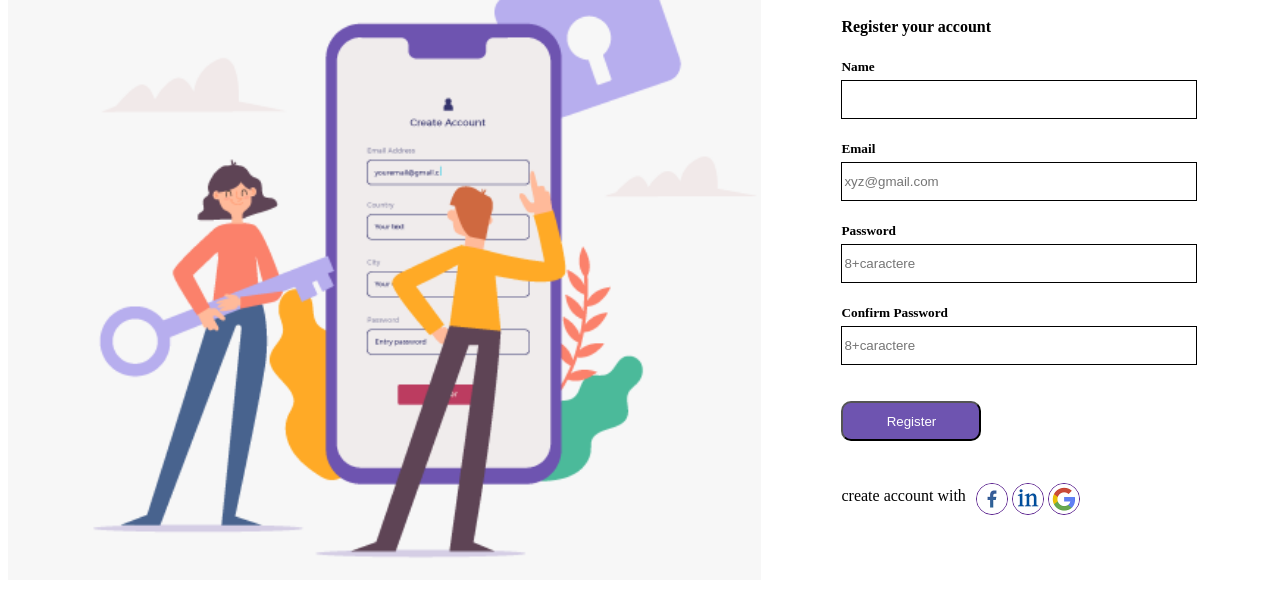
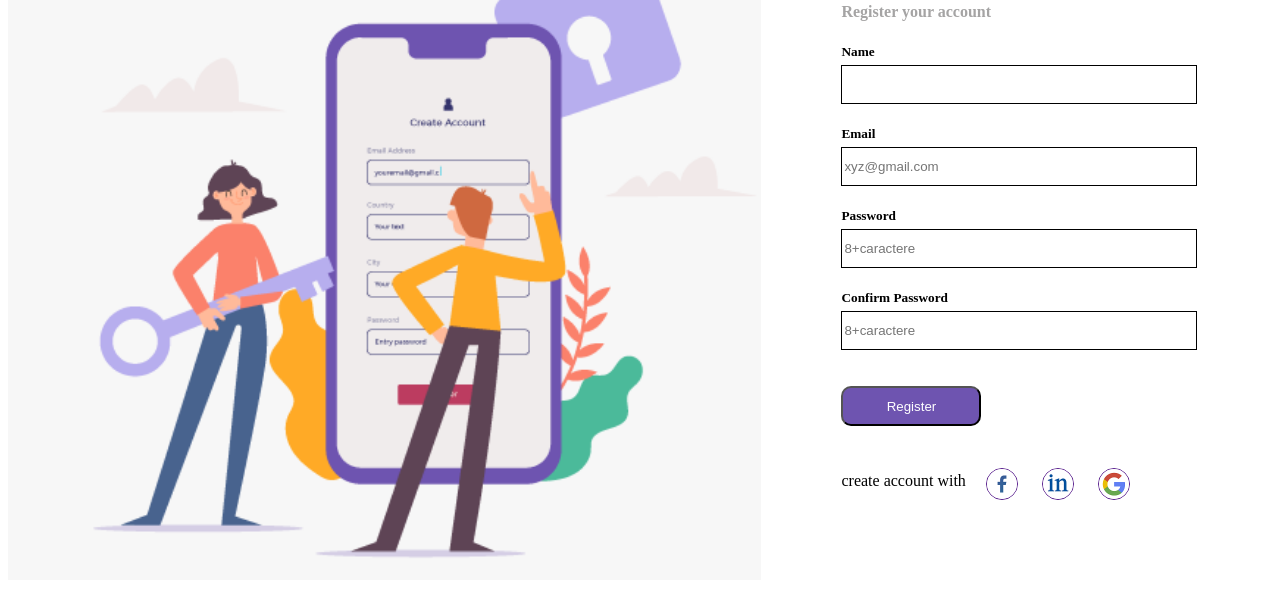
Before and after one commit to Zermoh987/rigister, a plain HTML site: page index.html in a window 1280 px wide. Shown: the part 128-724 px from the top of the page. Drawn offline with Linux system fonts and the light colour scheme.

Commit message:
register

```diff
--- a/style.css
+++ b/style.css
@@ -64,6 +64,13 @@ figure img{
     border-radius: 100%;
     border: 1px solid;
 }
+figure a{
+    padding: 10px;
+}
 figure{
     margin-left: 10px;
 }
+h4{
+    margin-top: -15px;
+    color: rgb(165, 164, 164);
+}
```
